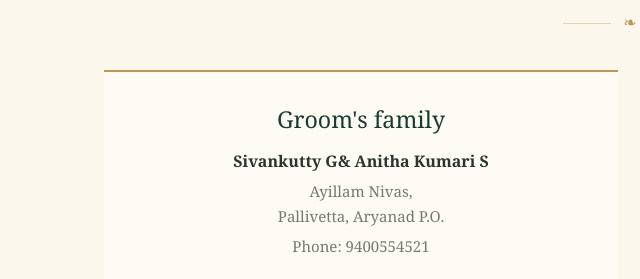
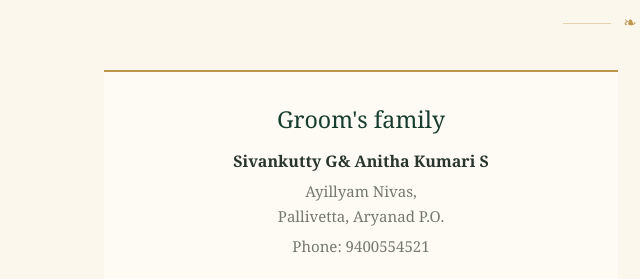
Before and after one commit to AbhayKrishna10/Wedding_invitation, a plain HTML site: page index.html in a window 1280 px wide. Shown: the part 2122-2401 px from the top of the page, 10-650 px from the left. Drawn offline with Linux system fonts and the light colour scheme.

Commit message:
Correct family address for groom's family

```diff
--- a/index.html
+++ b/index.html
@@ -87,7 +87,7 @@ footer{text-align:center;background:var(--deep);color:#ffffffb8;padding:25px 15p
 <section class="section">
  <div class="section-head"><p class="kicker">With love and blessings</p><h2 class="heading">Our families</h2><div class="divider">❧</div></div>
  <div class="families">
-  <article class="family"><h3>Groom's family</h3><p><strong>Sivankutty G&amp; Anitha Kumari S</strong></p><p class="address">Ayillam Nivas,<br>Pallivetta, Aryanad P.O.</p><p class="address">Phone: 9400554521</p></article>
+  <article class="family"><h3>Groom's family</h3><p><strong>Sivankutty G&amp; Anitha Kumari S</strong></p><p class="address">Ayillyam Nivas,<br>Pallivetta, Aryanad P.O.</p><p class="address">Phone: 9400554521</p></article>
   <article class="family"><h3>Bride's family</h3><p><strong>Girish Kumar S &amp; Sreekala P R</strong></p><p class="address">Anushma Bhavan,<br>Fathima Nagar, Sooriacode P.O.</p></article>
  </div>
 </section>
```
